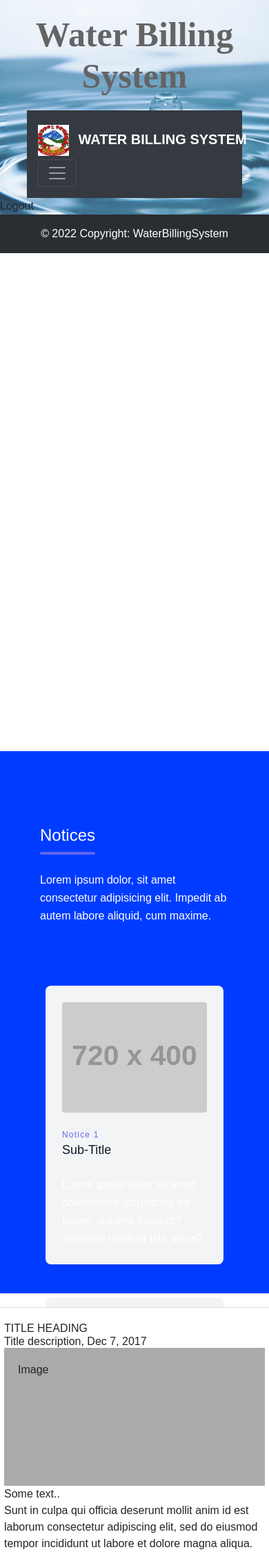
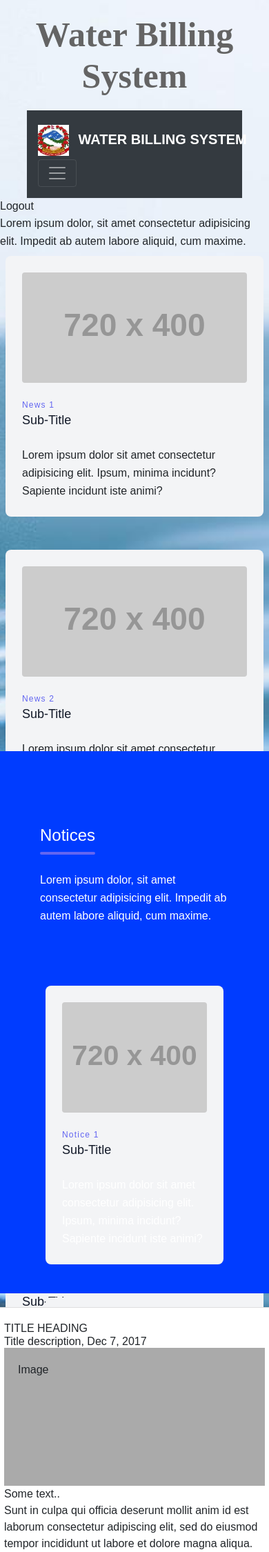
Before and after one commit to OzoneBht1/water_billing_system, a Django app: page / in a window 390 px wide. Shown: the top 2250 px of the page at 69% size. Run offline with Django 4.2, Linux system fonts and the light colour scheme; a user stored in the database is signed in; grey boxes labelled with a size stand in for pictures from a placeholder-image service; some libraries are stand-ins or nearby versions.

Commit message:
required update

```diff
--- a/templates/base.html
+++ b/templates/base.html
@@ -2,6 +2,7 @@
 
 <!DOCTYPE html>
 <html lang="en">
+
 <head>
   <meta charset="UTF-8" />
   <meta http-equiv="X-UA-Compatible" content="IE=edge" />
@@ -19,6 +20,7 @@
   <link rel="stylesheet" type="text/css" href="{% static 'base.css' %}" />
   {% block css_files %} {% endblock %}
 </head>
+
 <body>
   <h1 class="water">Water Billing System</h1>
   <nav class="navbar navbar-expand-lg py-3 navbar-dark bg-dark shadow-sm">
@@ -36,10 +38,10 @@
 
       <div id="navbarSupportedContent" class="collapse navbar-collapse">
         <ul class="navbar-nav ml-auto">
-              <li class="nav-item active"><a href="{% url 'users:home' %}" class="nav-link">Home <span class="sr-only">(current)</span></a></li>
+          <li class="nav-item active"><a href="{% url 'users:home' %}" class="nav-link">Home <span
+                class="sr-only">(current)</span></a></li>
           <li class="nav-item"><a href="{% url 'users:payment' %}" class="nav-link">Bill Payment</a></li>
           <li class="nav-item"><a href="{% url 'users:about' %}" class="nav-link">About Us</a></li>
-              <li class="nav-item"><a href="#" class="nav-link">Contact</a></li>
           <li class="nav-item dropdown">
             <a class="nav-link dropdown-toggle" href="#" id="navbarDropdown" role="button" data-toggle="dropdown"
               aria-haspopup="true" aria-expanded="false">
@@ -55,7 +57,7 @@
               <a class="dropdown-item" href="#">Report</a>
             </div>
           </li>
-
+          <li class="nav-item"><a href="#" class="nav-link"><i><u>Logout</u></i></a></li>
           </li>
         </ul>
       </div>
@@ -87,4 +89,5 @@
     integrity="sha384-JZR6Spejh4U02d8jOt6vLEHfe/JQGiRRSQQxSfFWpi1MquVdAyjUar5+76PVCmYl"
     crossorigin="anonymous"></script>
 </body>
+
 </html>
--- a/user_view/templates/user_view/homepage.html
+++ b/user_view/templates/user_view/homepage.html
@@ -1,17 +1,10 @@
 {% extends 'base.html' %} {% load static %}
 {% block css_files %}
-    <link
-      rel="stylesheet"
-      href="https://cdn.jsdelivr.net/npm/bootstrap@4.0.0/dist/css/bootstrap.min.css"
-      integrity="sha384-Gn5384xqQ1aoWXA+058RXPxPg6fy4IWvTNh0E263XmFcJlSAwiGgFAW/dAiS6JXm"
-      crossorigin="anonymous"
-    />
+<link rel="stylesheet" href="https://cdn.jsdelivr.net/npm/bootstrap@4.0.0/dist/css/bootstrap.min.css"
+  integrity="sha384-Gn5384xqQ1aoWXA+058RXPxPg6fy4IWvTNh0E263XmFcJlSAwiGgFAW/dAiS6JXm" crossorigin="anonymous" />
 
 
-    <link
-      href="https://unpkg.com/tailwindcss@^1.0/dist/tailwind.min.css"
-      rel="stylesheet"
-    />
+<link href="https://unpkg.com/tailwindcss@^1.0/dist/tailwind.min.css" rel="stylesheet" />
 <link rel="stylesheet" href="{% static 'user_view/css/homepage.css' %}" />
 {% endblock %}
 
@@ -28,9 +21,7 @@
       <div class="container px-5 py-24 mx-auto">
         <div class="flex flex-wrap w-full mb-20">
           <div class="lg:w-1/2 w-full mb-6 lg:mb-0">
-                <h1
-                  class="sm:text-3xl text-2xl font-medium title-font mb-2 text-white-900"
-                >
+            <h1 class="sm:text-3xl text-2xl font-medium title-font mb-2 text-white-900">
               Notices
             </h1>
             <div class="h-1 w-20 bg-indigo-500 rounded"></div>
@@ -43,14 +34,9 @@
         <div class="flex flex-wrap -m-4">
           <div class="xl:w-1/4 md:w-1/2 p-4">
             <div class="bg-gray-100 p-6 rounded-lg">
-                  <img
-                    class="h-40 rounded w-full object-cover object-center mb-6"
-                    src="https://dummyimage.com/720x400"
-                    alt="content"
-                  />
-                  <h3
-                    class="tracking-widest text-indigo-500 text-xs font-medium title-font"
-                  >
+              <img class="h-40 rounded w-full object-cover object-center mb-6" src="https://dummyimage.com/720x400"
+                alt="content" />
+              <h3 class="tracking-widest text-indigo-500 text-xs font-medium title-font">
                 Notice 1
               </h3>
               <h2 class="text-lg text-gray-900 font-medium title-font mb-4">
@@ -64,14 +50,9 @@
           </div>
           <div class="xl:w-1/4 md:w-1/2 p-4">
             <div class="bg-gray-100 p-6 rounded-lg">
-                  <img
-                    class="h-40 rounded w-full object-cover object-center mb-6"
-                    src="https://dummyimage.com/720x400"
-                    alt="content"
-                  />
-                  <h3
-                    class="tracking-widest text-indigo-500 text-xs font-medium title-font"
-                  >
+              <img class="h-40 rounded w-full object-cover object-center mb-6" src="https://dummyimage.com/720x400"
+                alt="content" />
+              <h3 class="tracking-widest text-indigo-500 text-xs font-medium title-font">
                 Notice 2
               </h3>
               <h2 class="text-lg text-gray-900 font-medium title-font mb-4">
@@ -85,14 +66,9 @@
           </div>
           <div class="xl:w-1/4 md:w-1/2 p-4">
             <div class="bg-gray-100 p-6 rounded-lg">
-                  <img
-                    class="h-40 rounded w-full object-cover object-center mb-6"
-                    src="https://dummyimage.com/720x400"
-                    alt="content"
-                  />
-                  <h3
-                    class="tracking-widest text-indigo-500 text-xs font-medium title-font"
-                  >
+              <img class="h-40 rounded w-full object-cover object-center mb-6" src="https://dummyimage.com/720x400"
+                alt="content" />
+              <h3 class="tracking-widest text-indigo-500 text-xs font-medium title-font">
                 Notice 3
               </h3>
               <h2 class="text-lg text-gray-900 font-medium title-font mb-4">
@@ -106,14 +82,9 @@
           </div>
           <div class="xl:w-1/4 md:w-1/2 p-4">
             <div class="bg-gray-100 p-6 rounded-lg">
-                  <img
-                    class="h-40 rounded w-full object-cover object-center mb-6"
-                    src="https://dummyimage.com/720x400"
-                    alt="content"
-                  />
-                  <h3
-                    class="tracking-widest text-indigo-500 text-xs font-medium title-font"
-                  >
+              <img class="h-40 rounded w-full object-cover object-center mb-6" src="https://dummyimage.com/720x400"
+                alt="content" />
+              <h3 class="tracking-widest text-indigo-500 text-xs font-medium title-font">
                 Notice 4
               </h3>
               <h2 class="text-lg text-gray-900 font-medium title-font mb-4">
@@ -188,8 +159,7 @@
       <div class="col-lg-3 col-sm-6 mb-5">
         <h5
           class="fa fa-user-shield mb-4 d-inline-flex align-items-center justify-content-center border rounded-circle text-white"
-              style="width: 50px; height: 50px"
-            ></h5>
+          style="width: 50px; height: 50px"></h5>
         <h4 class="display-4 text-white mb-3" data-toggle="counter-up">
           5
         </h4>
@@ -198,8 +168,7 @@
       <div class="col-lg-3 col-sm-6 mb-5">
         <h5
           class="fa fa-users mb-4 d-inline-flex align-items-center justify-content-center border rounded-circle text-white"
-              style="width: 50px; height: 50px"
-            ></h5>
+          style="width: 50px; height: 50px"></h5>
         <h4 class="display-4 text-white mb-3" data-toggle="counter-up">
           5
         </h4>
@@ -208,8 +177,7 @@
       <div class="col-lg-3 col-sm-6 mb-5">
         <h5
           class="fa fa-shield-alt mb-4 d-inline-flex align-items-center justify-content-center border rounded-circle text-white"
-              style="width: 50px; height: 50px"
-            ></h5>
+          style="width: 50px; height: 50px"></h5>
         <h4 class="display-4 text-white mb-3" data-toggle="counter-up">
           5
         </h4>
@@ -287,6 +255,109 @@
   <!-- News Carousel ends -->
 
 
+  Notices
+</h1>
+<div class="h-1 w-20 bg-indigo-500 rounded"></div>
+</div>
+<p class="lg:w-1/2 w-full leading-relaxed text-'hite'-500">
+Lorem ipsum dolor, sit amet consectetur adipisicing elit.
+Impedit ab autem labore aliquid, cum maxime.
+</p>
+</div>
+<div class="flex flex-wrap -m-4">
+<div class="xl:w-1/4 md:w-1/2 p-4">
+<div class="bg-gray-100 p-6 rounded-lg">
+  <img
+    class="h-40 rounded w-full object-cover object-center mb-6"
+    src="https://dummyimage.com/720x400"
+    alt="content"
+  />
+  <h3
+    class="tracking-widest text-indigo-500 text-xs font-medium title-font"
+  >
+    News 1
+  </h3>
+  <h2 class="text-lg text-gray-900 font-medium title-font mb-4">
+    Sub-Title
+  </h2>
+  <p class="leading-relaxed text-base">
+    Lorem ipsum dolor sit amet consectetur adipisicing elit.
+    Ipsum, minima incidunt? Sapiente incidunt iste animi?
+  </p>
+</div>
+</div>
+<div class="xl:w-1/4 md:w-1/2 p-4">
+<div class="bg-gray-100 p-6 rounded-lg">
+  <img
+    class="h-40 rounded w-full object-cover object-center mb-6"
+    src="https://dummyimage.com/720x400"
+    alt="content"
+  />
+  <h3
+    class="tracking-widest text-indigo-500 text-xs font-medium title-font"
+  >
+    News 2
+  </h3>
+  <h2 class="text-lg text-gray-900 font-medium title-font mb-4">
+    Sub-Title
+  </h2>
+  <p class="leading-relaxed text-base">
+    Lorem ipsum dolor sit amet consectetur adipisicing elit.
+    Ipsum, minima incidunt? Sapiente incidunt iste animi?
+  </p>
+</div>
+</div>
+<div class="xl:w-1/4 md:w-1/2 p-4">
+<div class="bg-gray-100 p-6 rounded-lg">
+  <img
+    class="h-40 rounded w-full object-cover object-center mb-6"
+    src="https://dummyimage.com/720x400"
+    alt="content"
+  />
+  <h3
+    class="tracking-widest text-indigo-500 text-xs font-medium title-font"
+  >
+    News 3
+  </h3>
+  <h2 class="text-lg text-gray-900 font-medium title-font mb-4">
+    Sub-Title
+  </h2>
+  <p class="leading-relaxed text-base">
+    Lorem ipsum dolor sit amet consectetur adipisicing elit.
+    Ipsum, minima incidunt? Sapiente incidunt iste animi?
+  </p>
+</div>
+</div>
+<div class="xl:w-1/4 md:w-1/2 p-4">
+<div class="bg-gray-100 p-6 rounded-lg">
+  <img
+    class="h-40 rounded w-full object-cover object-center mb-6"
+    src="https://dummyimage.com/720x400"
+    alt="content"
+  />
+  <h3
+    class="tracking-widest text-indigo-500 text-xs font-medium title-font"
+  >
+    News 4
+  </h3>
+  <h2 class="text-lg text-gray-900 font-medium title-font mb-4">
+    Sub-Title
+  </h2>
+  <p class="leading-relaxed text-base">
+    Lorem ipsum dolor sit amet consectetur adipisicing elit.
+    Ipsum, minima incidunt? Sapiente incidunt iste animi?
+  </p>
+</div>
+</div>
+</div>
+</div>
+</section>
+</div>
+
+<!-- News part ends -->
+
+
+
 </div>
 <!-- <script
       src="https://code.jquery.com/jquery-3.2.1.slim.min.js"
@@ -305,4 +376,5 @@
 
 {% endblock %}
 </body>
+
 </html>
```
Also changed, not shown: user_view/templates/user_view/bill.html (deleted, +0 -105 lines), db.sqlite3, user_view/static/user_view/css/payment.css (added). Lines whose indentation alone changed are shown as unchanged.
